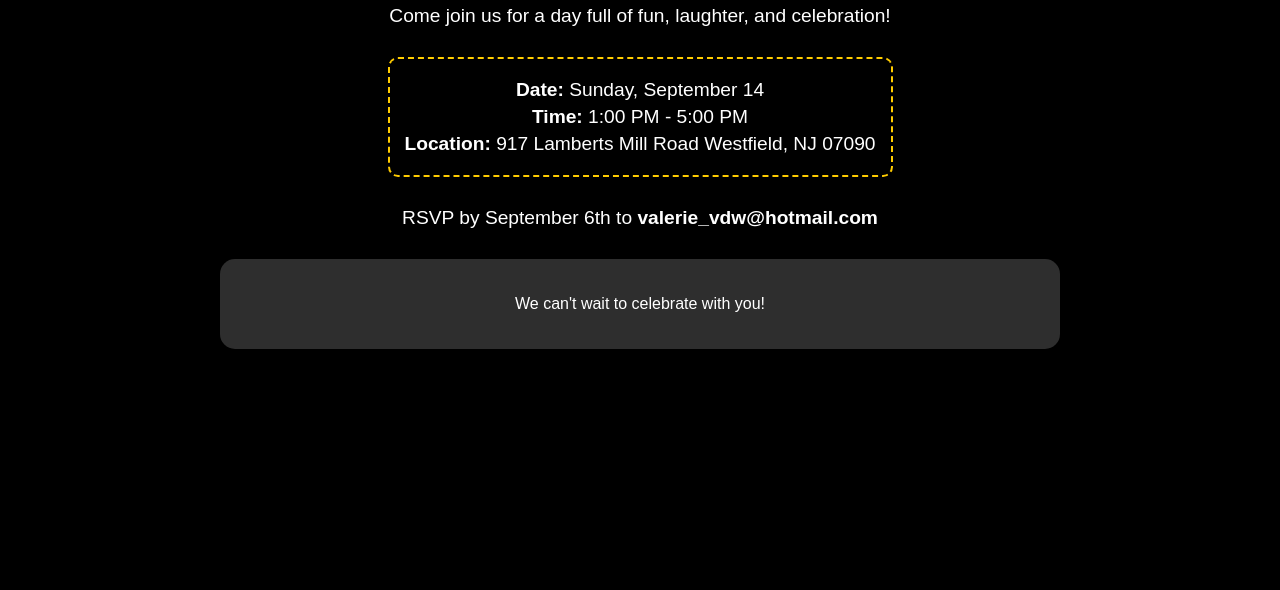
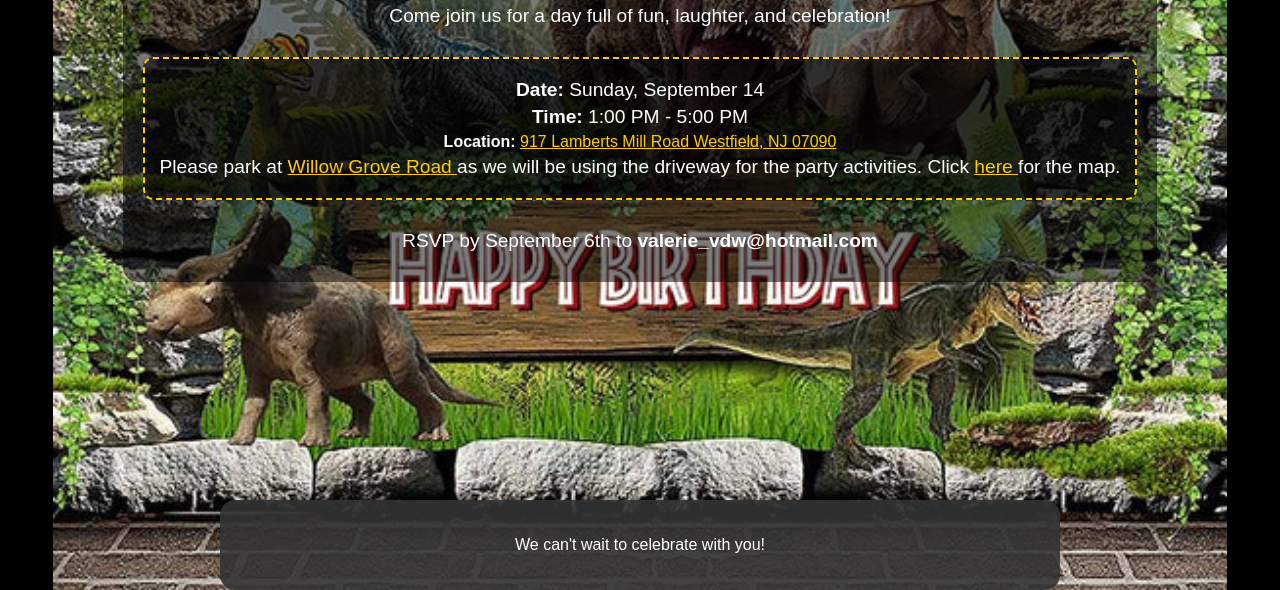
Before and after one commit to minikozort/Aiden-Birthday, a plain HTML site: page aiden.html in a window 1280 px wide. Shown: the part 210-800 px from the top of the page. Drawn offline with Linux system fonts and the light colour scheme.

Commit message:
initial upload

```diff
--- a/aiden.html
+++ b/aiden.html
@@ -1,15 +1,15 @@
 <!DOCTYPE html>
 <html lang="en">
   <head>
-    <meta charset="UTF-8">
-    <meta name="viewport" content="width=device-width, initial-scale=1.0">
+    <meta charset="UTF-8" />
+    <meta name="viewport" content="width=device-width, initial-scale=1.0" />
     <title>Aiden's Birthday Invitation</title>
     <style>
       body {
         font-family: Arial, sans-serif;
         margin: 0;
         padding: 0;
-            background: url('Dino2.webp') no-repeat center center fixed;
+        background: url("Dino2.webp") no-repeat center center fixed;
         background-size: contain;
         background-color: #000;
         color: #fff;
@@ -17,10 +17,10 @@
       }
       header {
         background-color: rgba(255, 204, 0, 0.8);
-            max-width: 800px;       /* optional maximum width */
-            margin: 0 auto;         /* center horizontally on the screen */
+        max-width: 800px; /* optional maximum width */
+        margin: 0 auto; /* center horizontally on the screen */
         padding: 20px;
-            text-align: center;     /* center text inside */
+        text-align: center; /* center text inside */
         border-radius: 15px;
         padding: 20px;
       }
@@ -31,7 +31,7 @@
       }
       .content {
         padding: 20px;
-            background-color: rgba(0,0,0,0.5);
+        background-color: rgba(0, 0, 0, 0.5);
         border-radius: 15px;
         display: inline-block;
         margin-top: 20px;
@@ -48,7 +48,7 @@
         margin: 20px 0;
         padding: 15px;
         border: 2px dashed #ffcc00;
-            background-color: rgba(0,0,0,0.6);
+        background-color: rgba(0, 0, 0, 0.6);
         border-radius: 10px;
         display: inline-block;
       }
@@ -56,16 +56,17 @@
         margin: 5px 0;
       }
       footer {
-            background-color: rgba(51,51,51,0.9);
+        background-color: rgba(51, 51, 51, 0.9);
         color: #fff;
-            padding: 10px;
-            bottom: 0;
-            width: 80%;
-            max-width: 800px;       /* optional maximum width */
-            margin: 0 auto;         /* center horizontally on the screen */
+        width: 80%; /* take 80% of the screen width */
+        max-width: 800px; /* optional max width */
         padding: 20px;
-            text-align: center;     /* center text inside */
+        text-align: center;
         border-radius: 15px;
+        position: fixed; /* stick to bottom */
+        left: 50%; /* start from center of screen */
+        bottom: 0; /* at the bottom */
+        transform: translateX(-50%); /* center horizontally */
       }
     </style>
   </head>
@@ -79,7 +80,19 @@
       <div class="details">
         <p><strong>Date:</strong> Sunday, September 14</p>
         <p><strong>Time:</strong> 1:00 PM - 5:00 PM</p>
-            <p><strong>Location:</strong> 917 Lamberts Mill Road Westfield, NJ 07090</p>
+       <strong>Location:</strong>
+        <a href="https://www.google.com/maps/search/?api=1&query=917+Lamberts+Mill+Road+Westfield+NJ" target="_blank" style="color: #ffcc00; text-decoration: underline;">
+            917 Lamberts Mill Road Westfield, NJ 07090
+        </a>
+       <p>
+  Please park at
+  <a href="https://www.google.com/maps/search/?api=1&query=Willow+Grove+Road+Westfield+NJ" target="_blank" style="color: #ffcc00; text-decoration: underline;">
+    Willow Grove Road
+  </a>
+  as we will be using the driveway for the party activities. Click  <a href="/Aiden-Birthday/Party Map.pdf" target="_blank" style="color: #ffcc00; text-decoration: underline;">
+    here
+  </a>for the map.
+</p>
       </div>
       <p>RSVP by September 6th to <strong>valerie_vdw@hotmail.com</strong></p>
     </div>
```
Also changed, not shown: Dino2.webp (added), 1 other file. Lines whose indentation alone changed are shown as unchanged.
